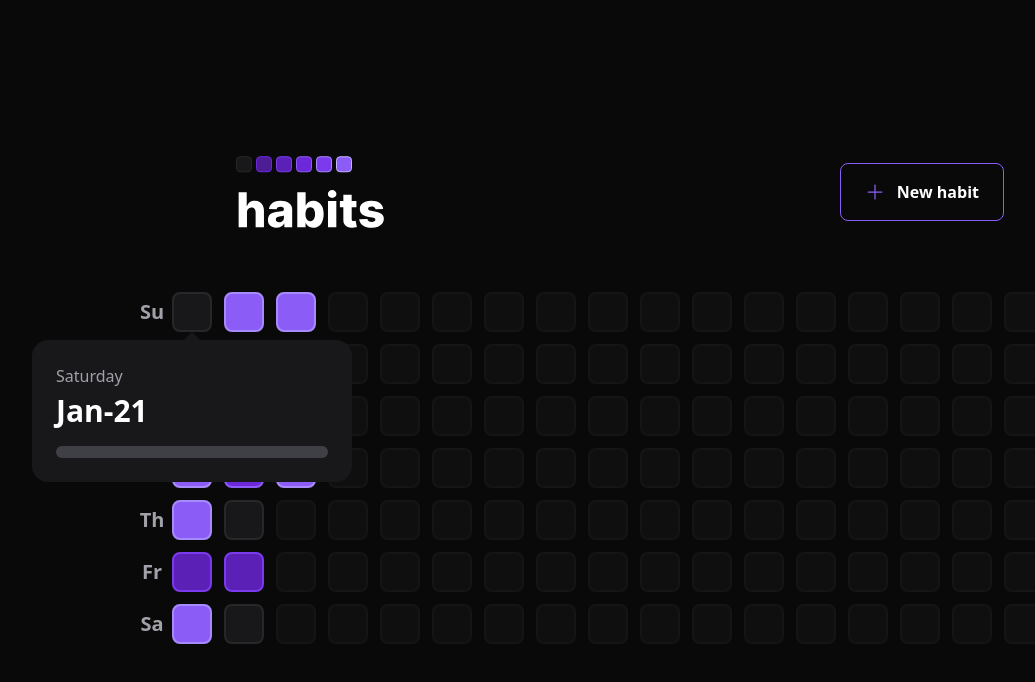
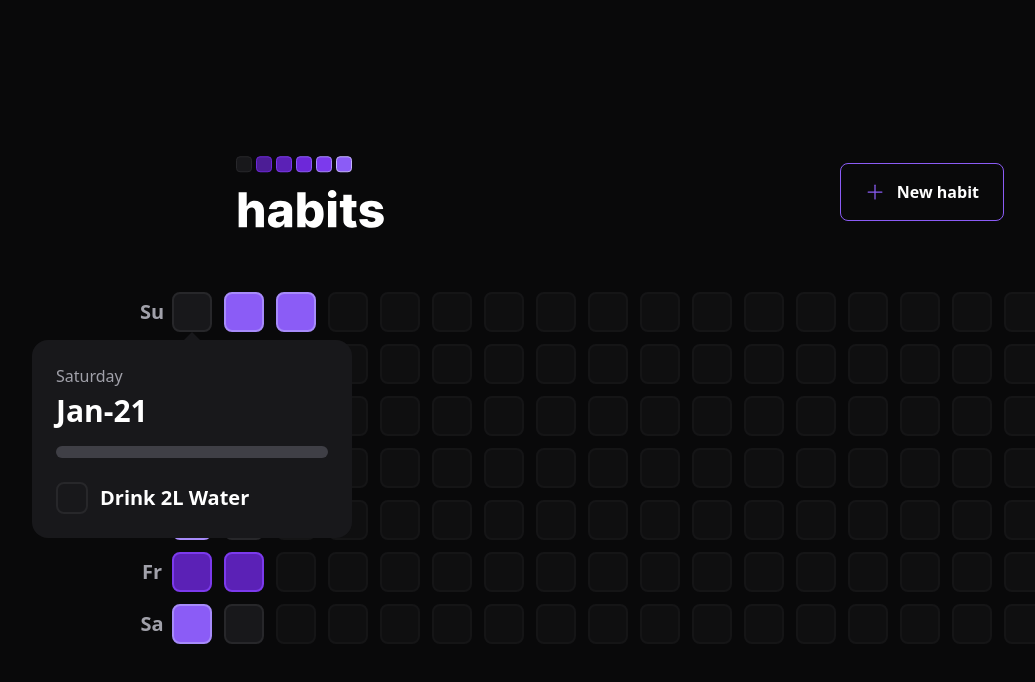
Before and after one commit to rochagbriel/NLW23-Ignite-SETUP-web, a React (Vite) app: page / in a window 1280 px wide. Both pictures are taken after a click on the button 212 px from the left and 312 px from the top of the page. Shown: the top 682 px of the page, without its empty margins (20-1055 px from the left). Built offline with nearby package versions, Linux system fonts and the light colour scheme.

Commit message:
checkbox Habitday created

```diff
--- a/package.json
+++ b/package.json
@@ -9,6 +9,7 @@
     "preview": "vite preview"
   },
   "dependencies": {
+    "@radix-ui/react-checkbox": "^1.0.1",
     "@radix-ui/react-dialog": "^1.0.2",
     "@radix-ui/react-popover": "^1.0.3",
     "clsx": "^1.2.1",
--- a/src/components/HabitDay.tsx
+++ b/src/components/HabitDay.tsx
@@ -1,5 +1,7 @@
 import * as Popover from '@radix-ui/react-popover';
+import * as Checkbox from '@radix-ui/react-checkbox'
 import clsx from 'clsx'
+import { Check } from 'phosphor-react'
 import { ProgressBar } from './ProgressBar';
 
 interface HabitDayProps {
@@ -30,6 +32,22 @@
 
                     <ProgressBar progress={completedPercentage} />
 
+                    <div className='mt-6 flex flex-col gap-3'>
+                        <Checkbox.Root
+                            className='flex items-center gap-3 group'
+                        >
+                            <div className='h-8 w-8 rounded-lg flex items-center justify-center bg-zinc-900 border-2 border-zinc-800 group-data-[state=checked]:bg-green-500 group-data-[state=checked]:border-green-500'>
+                                <Checkbox.Indicator>
+                                    <Check size={20} className="text-white" />
+                                </Checkbox.Indicator>
+                            </div>
+
+                            <span className='font-semibold text-xl text-white leading-tight group-data-[state=checked]:line-through group-data-[state=checked]:text-zinc-400'>
+                                Drink 2L Water
+                            </span>
+                        </Checkbox.Root>
+                    </div>
+
                     <Popover.Arrow height={8} width={16} className='fill-zinc-900'/>
                 </Popover.Content>
             </Popover.Portal>
```
Also changed, not shown: 1 other file (tests, documents, lock files or other folders).
